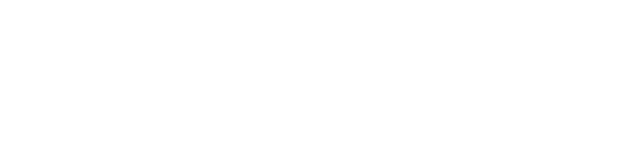
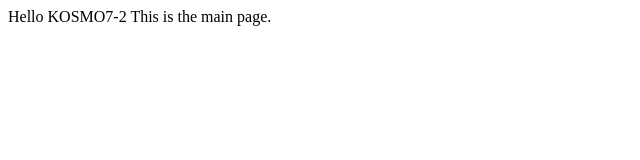
Before and after one commit to kjh123qw/KOSMO7, a plain HTML site: page index.html in a window 1280 px wide. Shown: the whole page, without its empty margins (0-640 px from the left). Drawn offline with Linux system fonts and the light colour scheme.

Commit message:
Update index.html
Introduce index

```diff
--- a/index.html
+++ b/index.html
@@ -7,6 +7,7 @@
     <title>Air Matsuri</title>
 </head>
 <body>
-
+    Hello KOSMO7-2
+    This is the main page.
 </body>
 </html>
```
